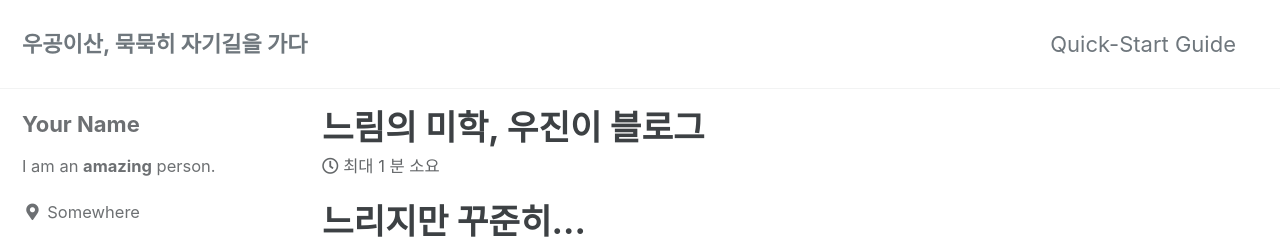
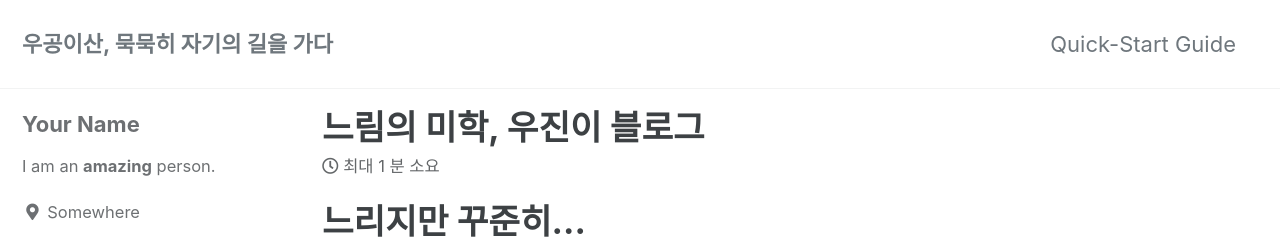
Before and after one commit to suwoojin/suwoojin.github.io, a Jekyll site: the page built from _posts/2023-04-15-first.md, in a window 1280 px wide. Shown: the top 239 px of the page. Built offline with Jekyll 4.4.1, drawn with Linux system fonts in a browser that asks for light colours; cached includes are drawn as plain includes.

Commit message:
add text

```diff
--- a/_config.yml
+++ b/_config.yml
@@ -16,7 +16,7 @@ minimal_mistakes_skin    : "default" # "air", "aqua", "contrast", "dark", "dirt"
 
 # Site Settings
 locale                   : "ko-KR"
-title                    : "우공이산, 묵묵히 자기길을 가다"
+title                    : "우공이산, 묵묵히 자기의 길을 가다"
 title_separator          : "|"
 subtitle                 : # site tagline that appears below site title in masthead
 name                     : "서우진"
```
